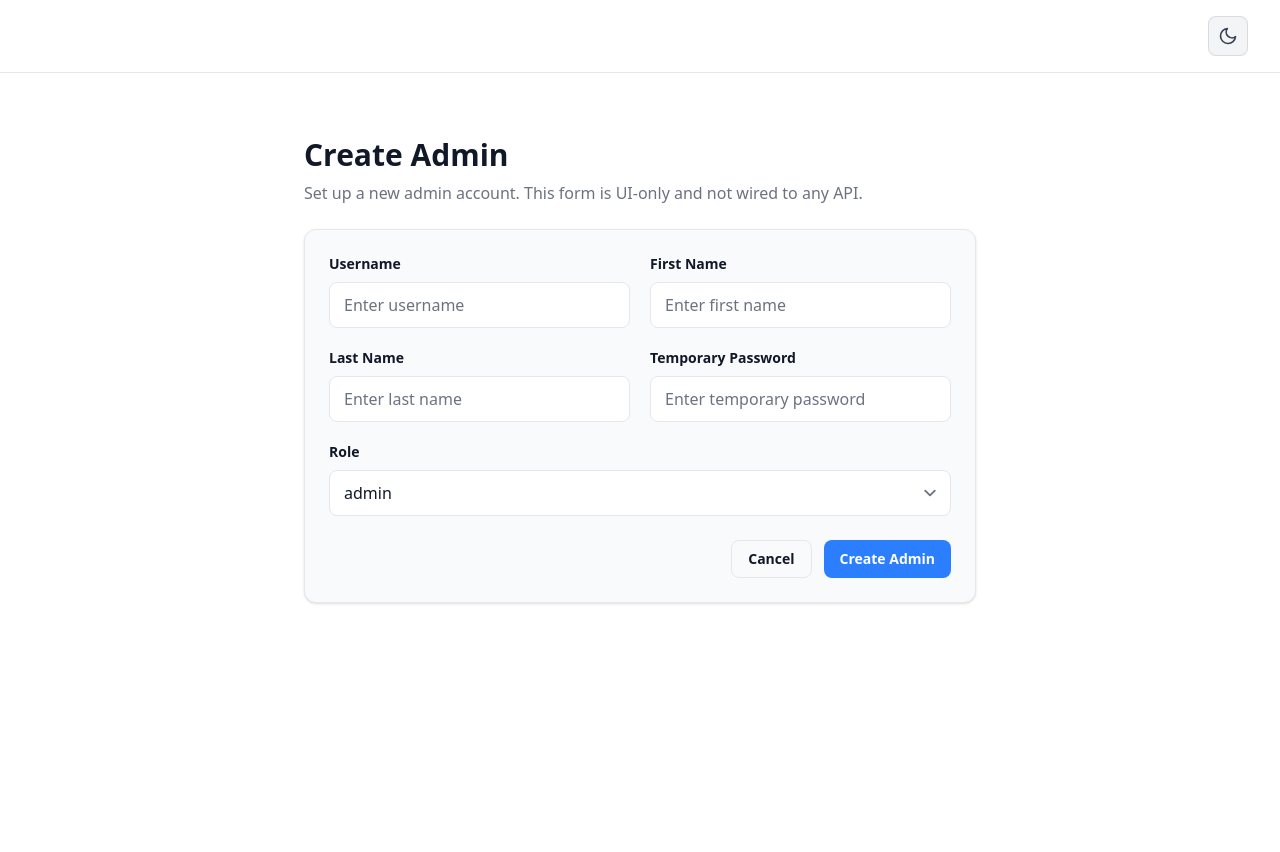
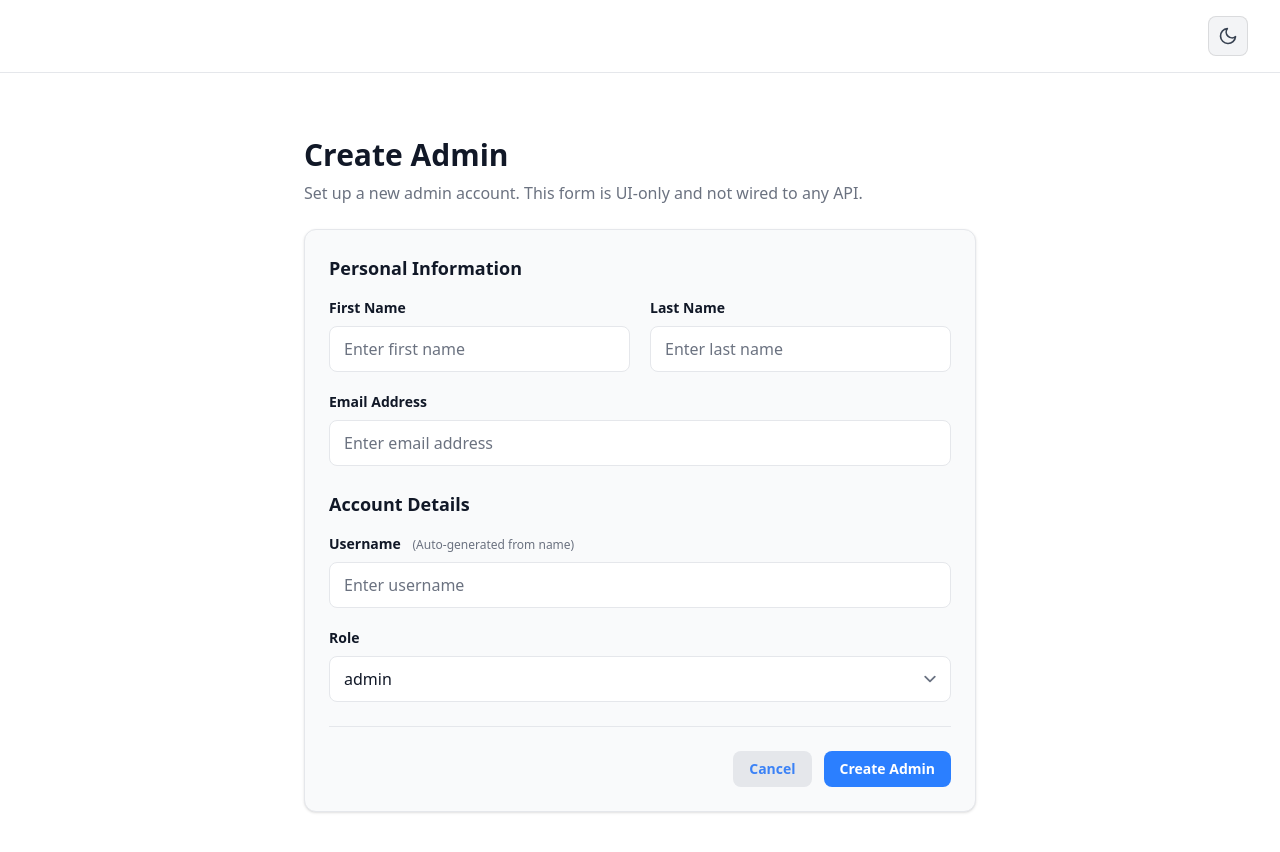
Before and after one commit to davideastmond/gov-vote, a SvelteKit app: page /admin/dashboard/admins/manage/create in a window 1280 px wide. Shown: the top 852 px of the page. Before the commit the page ends 809 px from the top, so only its background shows below. Built offline with nearby package versions, Linux system fonts and the light colour scheme.

Commit message:
Implement admin creation form with validation and auto-generated username

```diff
--- a/src/routes/admin/dashboard/admins/manage/create/+page.svelte
+++ b/src/routes/admin/dashboard/admins/manage/create/+page.svelte
@@ -1,3 +1,90 @@
+<script lang="ts">
+	import { createAdminUser } from './create-admin.remote';
+
+	let firstName = '';
+	let lastName = '';
+	let username = '';
+	let email = '';
+	let isBusy = false;
+
+	let submitErrors = {
+		firstName: '',
+		lastName: '',
+		email: '',
+		username: '',
+		password: ''
+	};
+
+	/**
+	 * Generates a username from firstName and lastName with a random 3-digit number appended.
+	 * @param firstName - The first name to use
+	 * @param lastName - The last name to use
+	 * @returns A generated username string (e.g., "johnsmith456")
+	 */
+	function generateUsername(firstName: string, lastName: string): string {
+		if (!firstName.trim() || !lastName.trim()) {
+			return '';
+		}
+
+		// Combine first and last name, convert to lowercase, and remove spaces
+		const baseUsername = (firstName + lastName).toLowerCase().replace(/\s+/g, '');
+
+		// Generate a random 3-digit number (0-999)
+		const randomNumber = Math.floor(Math.random() * 1000);
+
+		return `${baseUsername}${randomNumber}`;
+	}
+
+	function handleFirstNameChange() {
+		username = generateUsername(firstName, lastName);
+	}
+
+	function handleLastNameChange() {
+		username = generateUsername(firstName, lastName);
+	}
+
+	function generateSecurePassword(length: number = 12): string {
+		const charset =
+			'ABCDEFGHIJKLMNOPQRSTUVWXYZabcdefghijklmnopqrstuvwxyz0123456789!@#$%^&*()_+~`|}{[]:;?><,./-=';
+		let password = '';
+		for (let i = 0; i < length; i++) {
+			const randomIndex = Math.floor(Math.random() * charset.length);
+			password += charset[randomIndex];
+		}
+		return password;
+	}
+
+	async function handleSubmit() {
+		const newUsername = username || generateUsername(firstName, lastName);
+		const newPassword = generateSecurePassword();
+
+		isBusy = true;
+		try {
+			const result = await createAdminUser({
+				username: newUsername,
+				firstName,
+				lastName,
+				password: newPassword,
+				email
+			});
+
+			// on success
+			if (result && result.errors) {
+				submitErrors = { ...submitErrors, ...result.errors };
+			}
+		} catch (error) {
+			console.error('Error creating admin user:', error);
+			// Here you could also set an error message to display in the UI
+			submitErrors = {
+				...submitErrors,
+				password: 'Failed to create admin user. Please try again.'
+			};
+		} finally {
+			isBusy = false;
+		}
+	}
+</script>
+
 <svelte:head>
 	<title>Create Admin - Gov Vote</title>
 </svelte:head>
@@ -15,23 +102,12 @@
 			class="rounded-xl border bg-[var(--bg-secondary)] p-6 shadow-sm"
 			style="border-color: var(--border-color);"
 			aria-label="Create admin form"
+			on:submit|preventDefault={handleSubmit}
 		>
+			<!-- Personal Information Section -->
+			<div class="mb-6">
+				<h2 class="mb-4 text-lg font-semibold text-[var(--text-primary)]">Personal Information</h2>
 				<div class="grid grid-cols-1 gap-5 sm:grid-cols-2">
-				<div class="flex flex-col gap-2">
-					<label for="username" class="text-sm font-semibold text-[var(--text-primary)]">
-						Username
-					</label>
-					<input
-						id="username"
-						type="text"
-						placeholder="Enter username"
-						class="rounded-lg border bg-[var(--bg-primary)] px-3.5 py-2.5 text-base text-[var(--text-primary)] placeholder:text-[var(--text-secondary)] focus:border-blue-500 focus:ring-2 focus:ring-blue-500/50 focus:outline-none"
-						style="border-color: var(--border-color);"
-						required
-						autocomplete="username"
-					/>
-				</div>
-
 					<div class="flex flex-col gap-2">
 						<label for="firstName" class="text-sm font-semibold text-[var(--text-primary)]">
 							First Name
@@ -40,11 +116,16 @@
 							id="firstName"
 							type="text"
 							placeholder="Enter first name"
+							bind:value={firstName}
+							on:change={handleFirstNameChange}
 							class="rounded-lg border bg-[var(--bg-primary)] px-3.5 py-2.5 text-base text-[var(--text-primary)] placeholder:text-[var(--text-secondary)] focus:border-blue-500 focus:ring-2 focus:ring-blue-500/50 focus:outline-none"
 							style="border-color: var(--border-color);"
 							required
 							autocomplete="given-name"
 						/>
+						{#if submitErrors.firstName}
+							<p class="mt-1 text-sm text-red-500">{submitErrors.firstName}</p>
+						{/if}
 					</div>
 
 					<div class="flex flex-col gap-2">
@@ -55,29 +136,65 @@
 							id="lastName"
 							type="text"
 							placeholder="Enter last name"
+							bind:value={lastName}
+							on:change={handleLastNameChange}
 							class="rounded-lg border bg-[var(--bg-primary)] px-3.5 py-2.5 text-base text-[var(--text-primary)] placeholder:text-[var(--text-secondary)] focus:border-blue-500 focus:ring-2 focus:ring-blue-500/50 focus:outline-none"
 							style="border-color: var(--border-color);"
 							required
 							autocomplete="family-name"
 						/>
+						{#if submitErrors.lastName}
+							<p class="mt-1 text-sm text-red-500">{submitErrors.lastName}</p>
+						{/if}
+					</div>
 				</div>
 
-				<div class="flex flex-col gap-2">
-					<label for="temporaryPassword" class="text-sm font-semibold text-[var(--text-primary)]">
-						Temporary Password
+				<div class="mt-5 flex flex-col gap-2">
+					<label for="email" class="text-sm font-semibold text-[var(--text-primary)]">
+						Email Address
 					</label>
 					<input
-						id="temporaryPassword"
-						type="text"
-						placeholder="Enter temporary password"
+						id="email"
+						type="email"
+						placeholder="Enter email address"
+						bind:value={email}
 						class="rounded-lg border bg-[var(--bg-primary)] px-3.5 py-2.5 text-base text-[var(--text-primary)] placeholder:text-[var(--text-secondary)] focus:border-blue-500 focus:ring-2 focus:ring-blue-500/50 focus:outline-none"
 						style="border-color: var(--border-color);"
 						required
-						autocomplete="new-password"
+						autocomplete="email"
 					/>
+					{#if submitErrors.email}
+						<p class="mt-1 text-sm text-red-500">{submitErrors.email}</p>
+					{/if}
+				</div>
 			</div>
 
-				<div class="flex flex-col gap-2 sm:col-span-2">
+			<!-- Account Details Section -->
+			<div class="mb-6">
+				<h2 class="mb-4 text-lg font-semibold text-[var(--text-primary)]">Account Details</h2>
+				<div class="flex flex-col gap-2">
+					<label for="username" class="text-sm font-semibold text-[var(--text-primary)]">
+						Username
+						<span class="ml-2 text-xs font-normal text-[var(--text-secondary)]">
+							(Auto-generated from name)
+						</span>
+					</label>
+					<input
+						id="username"
+						type="text"
+						placeholder="Enter username"
+						bind:value={username}
+						class="rounded-lg border bg-[var(--bg-primary)] px-3.5 py-2.5 text-base text-[var(--text-primary)] placeholder:text-[var(--text-secondary)] focus:border-blue-500 focus:ring-2 focus:ring-blue-500/50 focus:outline-none"
+						style="border-color: var(--border-color);"
+						required
+						autocomplete="username"
+					/>
+					{#if submitErrors.username}
+						<p class="mt-1 text-sm text-red-500">{submitErrors.username}</p>
+					{/if}
+				</div>
+
+				<div class="mt-5 flex flex-col gap-2">
 					<label for="role" class="text-sm font-semibold text-[var(--text-primary)]"> Role </label>
 					<select
 						id="role"
@@ -90,16 +207,20 @@
 				</div>
 			</div>
 
-			<div class="mt-6 flex flex-wrap justify-end gap-3">
-				<button
-					type="button"
-					class="rounded-lg border px-4 py-2 text-sm font-semibold text-[var(--text-primary)] transition-colors hover:bg-[var(--bg-primary)] focus:outline focus:outline-2 focus:outline-offset-2 focus:outline-blue-500"
+			<!-- Form Actions -->
+			<div
+				class="flex flex-wrap justify-end gap-3 border-t pt-6"
 				style="border-color: var(--border-color);"
 			>
-					Cancel
+				<button
+					class="rounded-lg bg-gray-200 px-4 py-2 text-sm font-semibold text-gray-700 transition-colors hover:bg-gray-300 focus:outline focus:outline-2 focus:outline-offset-2 focus:outline-gray-400 dark:bg-gray-700 dark:text-gray-300 dark:hover:bg-gray-600"
+				>
+					<a href="/admin/dashboard/admins/manage"> Cancel </a>
 				</button>
+
 				<button
 					type="submit"
+					disabled={isBusy}
 					class="rounded-lg bg-blue-500 px-4 py-2 text-sm font-semibold text-white transition-colors hover:bg-blue-600 focus:outline focus:outline-2 focus:outline-offset-2 focus:outline-blue-500 dark:bg-blue-600 dark:hover:bg-blue-700"
 				>
 					Create Admin
```
Lines whose indentation alone changed are shown as unchanged.
